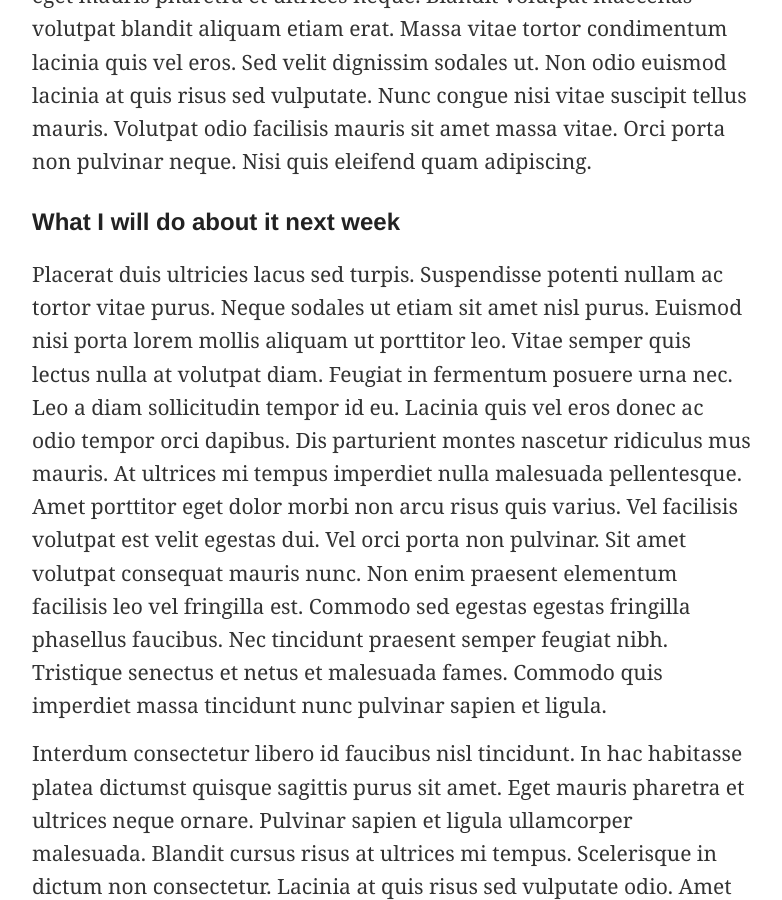
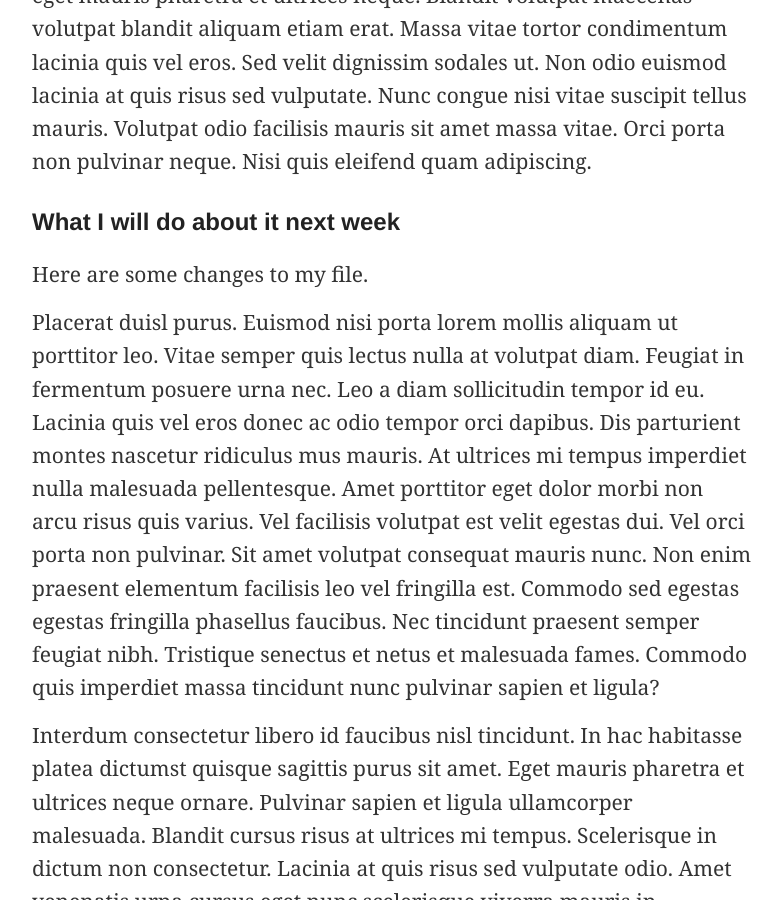
Before and after one commit to BroInTheKnow1/joinshareinspire.github.io, a Jekyll site: the page built from _posts/2018-08-27-hello-world.md, in a window 1280 px wide and 900 px high, scrolled down 1367 px. Shown: the whole window, without its empty margins (248-1030 px from the left). Built offline with Jekyll 4.4.1, drawn with Linux system fonts in a browser that asks for light colours.

Commit message:
Broke the next week info out into a few new lines.

```diff
--- a/_posts/2018-08-27-hello-world.md
+++ b/_posts/2018-08-27-hello-world.md
@@ -27,7 +27,13 @@ Senectus et netus et malesuada fames ac. Arcu vitae elementum curabitur vitae nu
 
 ## What I will do about it next week
 
-Placerat duis ultricies lacus sed turpis. Suspendisse potenti nullam ac tortor vitae purus. Neque sodales ut etiam sit amet nisl purus. Euismod nisi porta lorem mollis aliquam ut porttitor leo. Vitae semper quis lectus nulla at volutpat diam. Feugiat in fermentum posuere urna nec. Leo a diam sollicitudin tempor id eu. Lacinia quis vel eros donec ac odio tempor orci dapibus. Dis parturient montes nascetur ridiculus mus mauris. At ultrices mi tempus imperdiet nulla malesuada pellentesque. Amet porttitor eget dolor morbi non arcu risus quis varius. Vel facilisis volutpat est velit egestas dui. Vel orci porta non pulvinar. Sit amet volutpat consequat mauris nunc. Non enim praesent elementum facilisis leo vel fringilla est. Commodo sed egestas egestas fringilla phasellus faucibus. Nec tincidunt praesent semper feugiat nibh. Tristique senectus et netus et malesuada fames. Commodo quis imperdiet massa tincidunt nunc pulvinar sapien et ligula.
+Here are some changes to my file.
+
+Placerat duisl purus. Euismod nisi porta lorem mollis aliquam ut porttitor leo.
+Vitae semper quis lectus nulla at volutpat diam. Feugiat in fermentum posuere urna nec.
+Leo a diam sollicitudin tempor id eu. Lacinia quis vel eros donec ac odio tempor orci dapibus.
+Dis parturient montes nascetur ridiculus mus mauris. At ultrices mi tempus imperdiet nulla malesuada pellentesque.
+Amet porttitor eget dolor morbi non arcu risus quis varius. Vel facilisis volutpat est velit egestas dui. Vel orci porta non pulvinar. Sit amet volutpat consequat mauris nunc. Non enim praesent elementum facilisis leo vel fringilla est. Commodo sed egestas egestas fringilla phasellus faucibus. Nec tincidunt praesent semper feugiat nibh. Tristique senectus et netus et malesuada fames. Commodo quis imperdiet massa tincidunt nunc pulvinar sapien et ligula?
 
 Interdum consectetur libero id faucibus nisl tincidunt. In hac habitasse platea dictumst quisque sagittis purus sit amet. Eget mauris pharetra et ultrices neque ornare. Pulvinar sapien et ligula ullamcorper malesuada. Blandit cursus risus at ultrices mi tempus. Scelerisque in dictum non consectetur. Lacinia at quis risus sed vulputate odio. Amet venenatis urna cursus eget nunc scelerisque viverra mauris in. Suspendisse faucibus interdum posuere lorem. Sagittis orci a scelerisque purus semper eget duis. Imperdiet massa tincidunt nunc pulvinar sapien et ligula ullamcorper. Urna cursus eget nunc scelerisque viverra mauris in. Tincidunt lobortis feugiat vivamus at augue eget arcu dictum. Enim blandit volutpat maecenas volutpat blandit aliquam. At ultrices mi tempus imperdiet nulla malesuada pellentesque. Rutrum tellus pellentesque eu tincidunt tortor aliquam nulla facilisi. Lorem ipsum dolor sit amet consectetur. Fringilla est ullamcorper eget nulla facilisi etiam dignissim. Mi sit amet mauris commodo.
 
```
